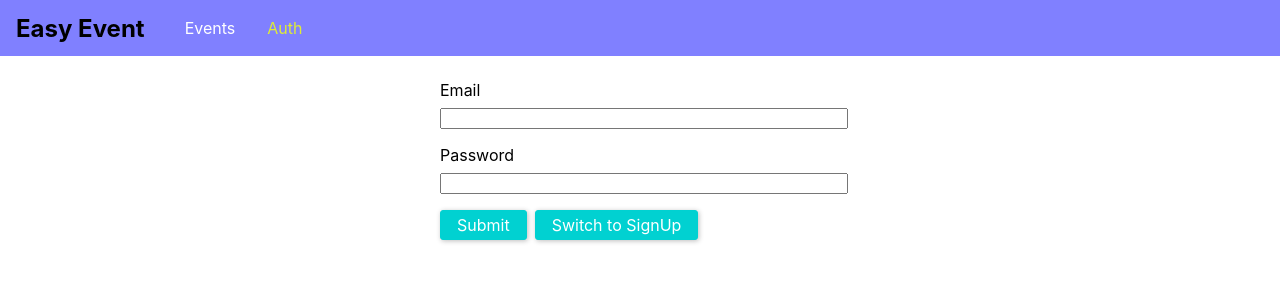
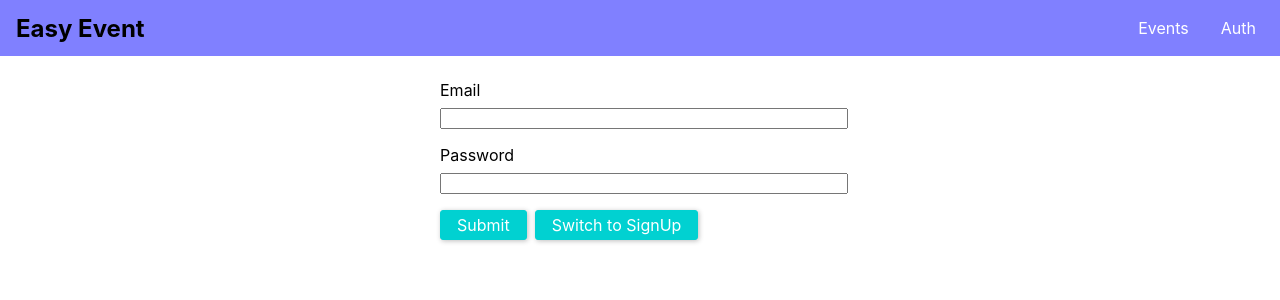
Before and after one commit to HuangStanley050/mini_graphql_client, a React (Create React App) app: page /auth in a window 1280 px wide. Shown: the top 300 px of the page. Built offline with nearby package versions, Linux system fonts and the light colour scheme.

Commit message:
added logout fixed some routes and css

```diff
--- a/src/App.js
+++ b/src/App.js
@@ -35,9 +35,6 @@ class App extends Component {
           <Navigation />
           <main className="main-content">
             <Switch>
-              {!this.state.token ? (
-                <Redirect exact from="/" to="/auth" />
-              ) : null}
               {this.state.token ? (
                 <Redirect exact from="/" to="/events" />
               ) : null}
@@ -51,6 +48,7 @@ class App extends Component {
               {this.state.token ? (
                 <Route path="/bookings" component={BookingPage} />
               ) : null}
+              {!this.state.token ? <Redirect exact to="/auth" /> : null}
             </Switch>
           </main>
         </AuthContext.Provider>
--- a/src/components/navigation/navigation.css
+++ b/src/components/navigation/navigation.css
@@ -8,6 +8,7 @@
     padding: 0 1rem;
     display: flex;
     align-items: center;
+    justify-content: space-between;
 }
 
 .main-navigation__logo h1 {
@@ -17,10 +18,13 @@
 
 .main-navigation__items {
     margin-left: 1.5rem;
+    margin-right: 1.5rem;
+
 }
 
 .main-navigation__items ul {
     display: flex;
+    align-items: center;
     list-style: none;
     padding: 0;
     margin: 0;
@@ -30,13 +34,20 @@
     margin: 0 1rem;
 }
 
-.main-navigation__items a {
+.main-navigation__items a,
+.main-navigation__items button {
     text-decoration: none;
     color: white;
+    border: none;
+    font: inherit;
+    background: transparent;
+    cursor: pointer;
+    margin: 0;
 }
 
 .main-navigation__items a:hover,
 .main-navigation__items a:active,
-.main-navigation__items a.active {
+.main-navigation__items button:hover,
+.main-navigation__items button:active {
     color: #DFEC36;
 }
--- a/src/components/navigation/navigation.js
+++ b/src/components/navigation/navigation.js
@@ -18,9 +18,14 @@ const Navigation = props => {
                   <NavLink to="/events">Events</NavLink>
                 </li>
                 {context.token ? (
-                  <li>
-                    <NavLink to="/bookings">Bookings</NavLink>
-                  </li>
+                  <React.Fragment>
+                    <li>
+                      <NavLink to="/bookings">Bookings</NavLink>
+                    </li>
+                    <li>
+                      <button onClick={context.logout}>Logout</button>
+                    </li>
+                  </React.Fragment>
                 ) : null}
                 {!context.token ? (
                   <li>
```
